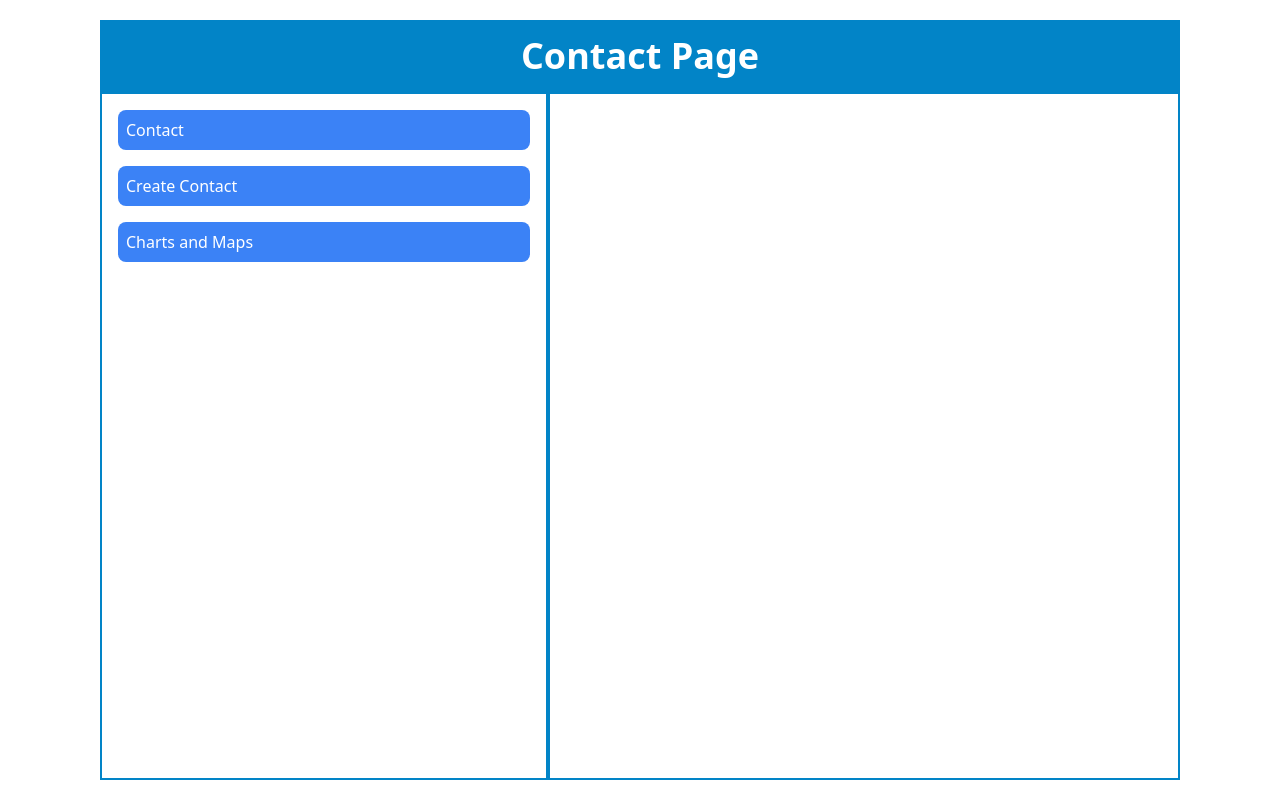
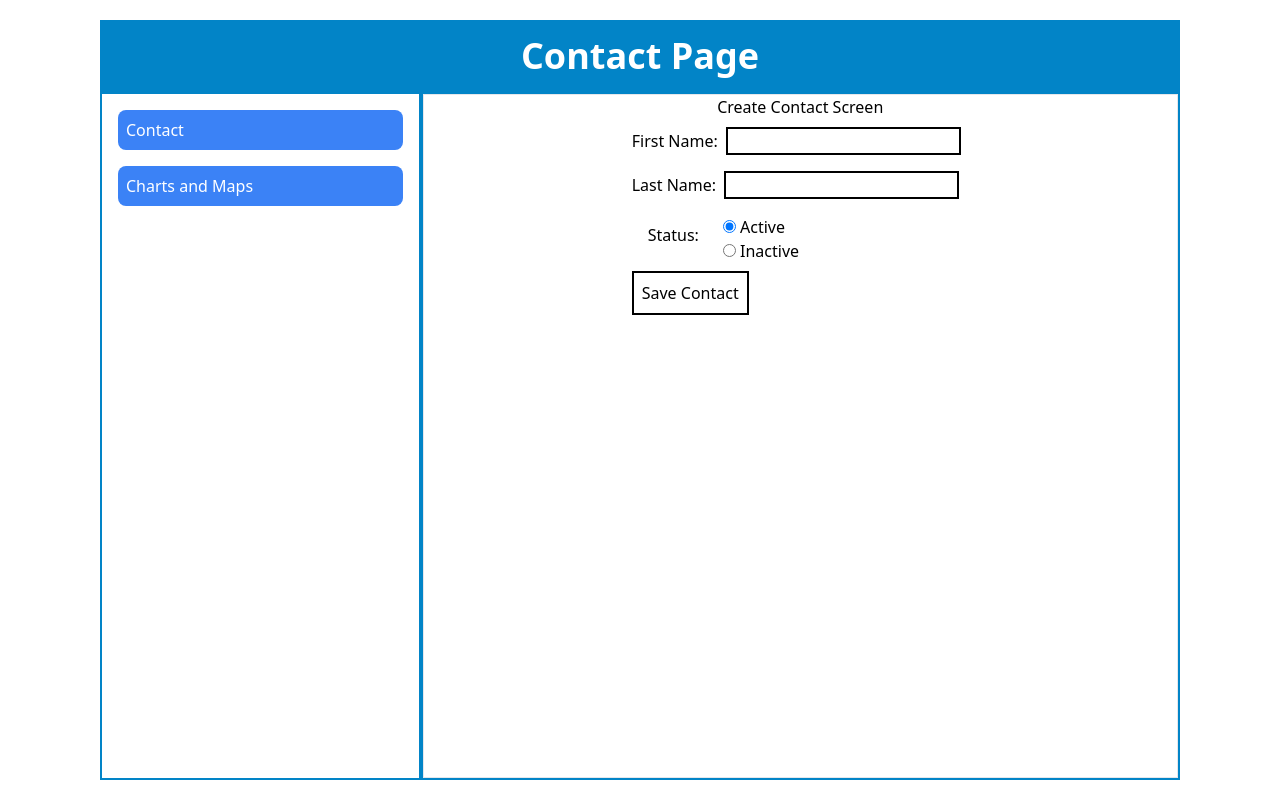
Before and after one commit to awesmatic/contact-page-project, a React (Create React App) app: page /editContact in a window 1280 px wide. Built offline with nearby package versions, Linux system fonts and the light colour scheme.

Commit message:
fix code

```diff
--- a/src/components/Contact/Contact.tsx
+++ b/src/components/Contact/Contact.tsx
@@ -17,13 +17,20 @@ const CreateContact: FC = () => {
   };
   const handleEditContact = (contactId: number | undefined) => {
     if (typeof contactId === "number") {
-      navigate("/createContact", { state: { id: contactId } });
+      navigate("/editContact", { state: { id: contactId } });
     }
+  };
+
+  const handleCreateContact = () => {
+    navigate("/createContact");
   };
   return (
     <div className="w-full overflow-y-scroll">
       <div className="flex justify-center items-center m-2 ">
-        <button className="bg-blue-500 hover:bg-blue-700 text-white font-bold py-2 px-4 rounded">
+        <button
+          onClick={handleCreateContact}
+          className="bg-blue-500 hover:bg-blue-700 text-white font-bold py-2 px-4 rounded"
+        >
           Create Contact
         </button>
       </div>
--- a/src/components/Contact/CreateContact.tsx
+++ b/src/components/Contact/CreateContact.tsx
@@ -74,7 +74,10 @@ const ContactPage: FC<ContactPageProps> = ({ contactId }) => {
 
   return (
     <div className="w-full border border border-black-600">
-      <h1 className="flex justify-center items-center">Contact Page</h1>
+      <h1 className="flex justify-center items-center">
+        {" "}
+        {existingContact ? "Edit Contact Screen" : "Create Contact Screen"}
+      </h1>
       <div className="flex justify-center items-center">
         <form onSubmit={handleSubmit}>
           <div>
@@ -134,7 +137,7 @@ const ContactPage: FC<ContactPageProps> = ({ contactId }) => {
             className="p-2 border-2 border-black cursor-pointer"
             type="submit"
           >
-            {existingContact ? "Save Contact" : "Create Contact"}
+            {existingContact ? "Save Edited Contact" : "Save Contact"}
           </button>
         </form>
       </div>
--- a/src/components/Layout/SIdeBar.tsx
+++ b/src/components/Layout/SIdeBar.tsx
@@ -11,12 +11,6 @@ const SIdeBar: FC = () => {
         <h4 className="logo-title">Contact </h4>
       </Link>
       <Link
-        to="/createContact"
-        className="px-2 py-2 m-2 bg-blue-500 text-white rounded-lg hover:bg-blue-600"
-      >
-        <h4 className="logo-title">Create Contact</h4>
-      </Link>
-      <Link
         to="/mapsAndCharts"
         className="px-2 py-2 m-2 bg-blue-500 text-white rounded-lg hover:bg-blue-600"
       >
--- a/src/routes/index.tsx
+++ b/src/routes/index.tsx
@@ -3,15 +3,16 @@ import { Route, Routes } from "react-router-dom";
 import CreateContact from "../components/Contact/CreateContact";
 import ContactPage from "../components/Contact/Contact";
 import Home from "../pages/Home";
-import MapsAndCharts from "../components/Layout/MapsAndCharts/MapsAndCharts";
+import MapsAndCharts from "../components/MapsAndCharts/MapsAndCharts";
 
 const IndexRouters: FC = () => {
   return (
     <>
       <Routes>
-        {/* <Route path="/" element={<Home />} /> */}
+        <Route path="/" element={<ContactPage />} />
         <Route path="/contact" element={<ContactPage />} />
         <Route path="/createContact" element={<CreateContact />} />
+        <Route path="/editContact" element={<CreateContact />} />
         <Route path="/mapsAndCharts" element={<MapsAndCharts />} />
       </Routes>
     </>
```
Also changed, not shown: src/components/MapsAndCharts/Chart.tsx (renamed from src/components/Layout/MapsAndCharts/Chart.tsx), src/components/MapsAndCharts/Maps.tsx (renamed from src/components/Layout/MapsAndCharts/Maps.tsx), src/components/MapsAndCharts/MapsAndCharts.tsx (renamed from src/components/Layout/MapsAndCharts/MapsAndCharts.tsx).
